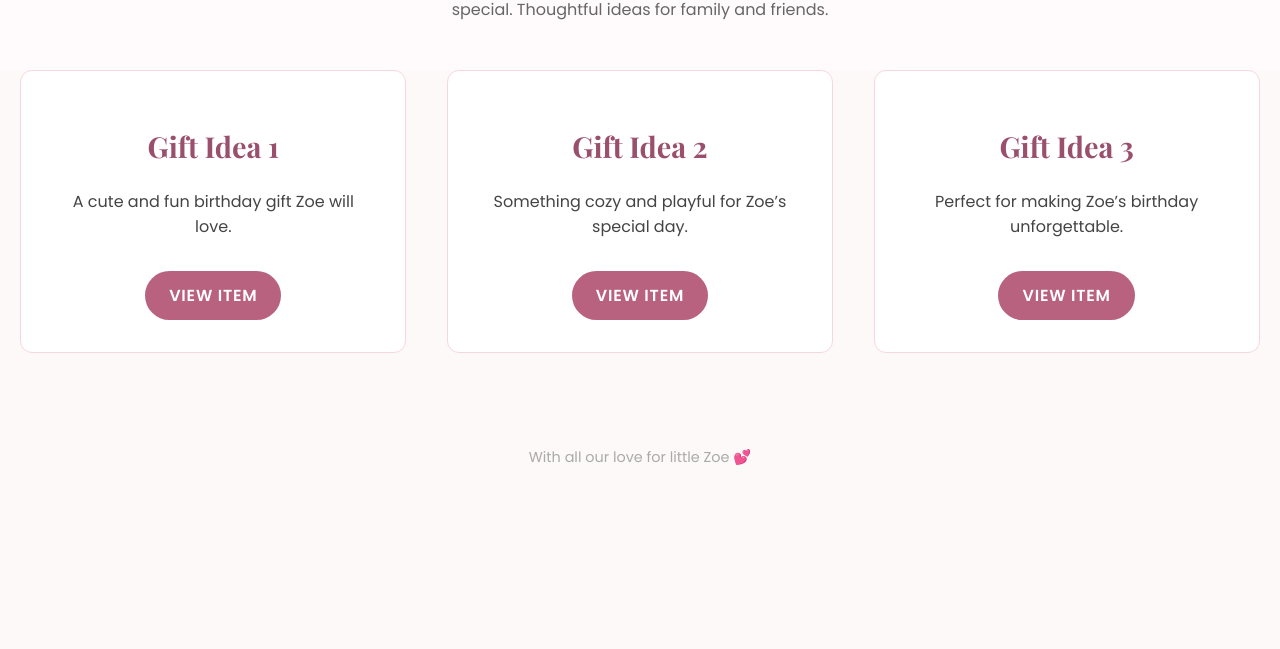
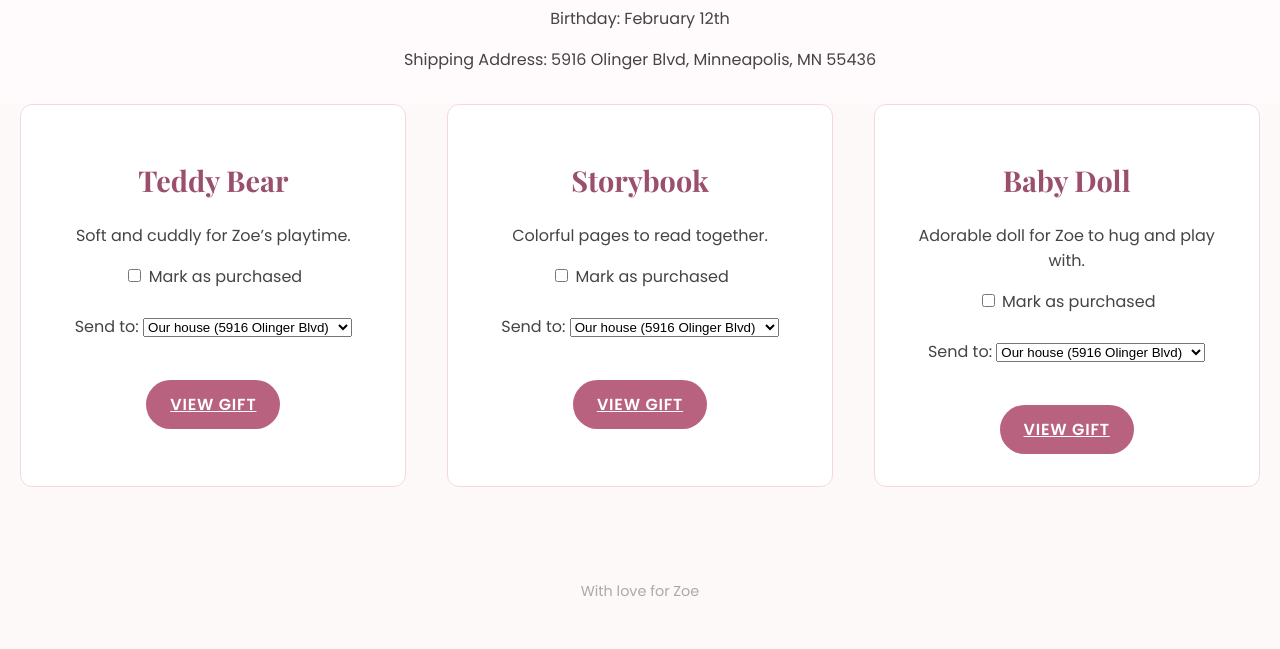
Before and after one commit to jamimfitz/zoe-wishlist, a plain HTML site: page birthday.html in a window 1280 px wide. Shown: the part 196-845 px from the top of the page. Before the commit the page ends 800 px from the top, so only its background shows below. Drawn offline with nearby package versions, Linux system fonts and the light colour scheme; a web font is replaced by a local one.

Commit message:
Update birthday.html

```diff
--- a/birthday.html
+++ b/birthday.html
@@ -8,35 +8,79 @@
 <link href="https://fonts.googleapis.com/css2?family=Playfair+Display:ital,wght@0,400;0,700;1,400&family=Poppins:wght@300;400;600&display=swap" rel="stylesheet">
 </head>
 <body>
+
+<!-- Floating shapes -->
+<div class="shape star" style="top: 10%; left: 15%; width: 25px; height: 25px;"></div>
+<div class="shape heart" style="top: 40%; left: 80%; width: 20px; height: 20px;"></div>
+<div class="shape flower" style="top: 70%; left: 30%; width: 30px; height: 30px;"></div>
+
 <header class="site-header">
-    <img src="images/zoe-photo.jpg" alt="Photo of Zoe" class="portrait">
   <h1>Zoe’s Birthday Wishlist</h1>
-    <p class="intro">A curated list of gifts that will make Zoe’s birthday extra special. Thoughtful ideas for family and friends.</p>
+  <p>Birthday: February 12th</p>
+  <p>Shipping Address: 5916 Olinger Blvd, Minneapolis, MN 55436</p>
 </header>
 
 <main class="cards">
-    <!-- Example gift items, replace links later -->
+
   <div class="card">
-      <h2>Gift Idea 1</h2>
-      <p>A cute and fun birthday gift Zoe will love.</p>
-      <span class="btn">View Item</span>
+    <h2>Teddy Bear</h2>
+    <p>Soft and cuddly for Zoe’s playtime.</p>
+    <label><input type="checkbox" class="gift-check"> Mark as purchased</label><br><br>
+    <label>
+      Send to:
+      <select class="gift-send">
+        <option value="our-house">Our house (5916 Olinger Blvd)</option>
+        <option value="their-house">My house (wrap & send myself)</option>
+      </select>
+    </label><br><br>
+    <a href="#" class="btn">View Gift</a>
   </div>
 
   <div class="card">
-      <h2>Gift Idea 2</h2>
-      <p>Something cozy and playful for Zoe’s special day.</p>
-      <span class="btn">View Item</span>
+    <h2>Storybook</h2>
+    <p>Colorful pages to read together.</p>
+    <label><input type="checkbox" class="gift-check"> Mark as purchased</label><br><br>
+    <label>
+      Send to:
+      <select class="gift-send">
+        <option value="our-house">Our house (5916 Olinger Blvd)</option>
+        <option value="their-house">My house (wrap & send myself)</option>
+      </select>
+    </label><br><br>
+    <a href="#" class="btn">View Gift</a>
   </div>
 
   <div class="card">
-      <h2>Gift Idea 3</h2>
-      <p>Perfect for making Zoe’s birthday unforgettable.</p>
-      <span class="btn">View Item</span>
+    <h2>Baby Doll</h2>
+    <p>Adorable doll for Zoe to hug and play with.</p>
+    <label><input type="checkbox" class="gift-check"> Mark as purchased</label><br><br>
+    <label>
+      Send to:
+      <select class="gift-send">
+        <option value="our-house">Our house (5916 Olinger Blvd)</option>
+        <option value="their-house">My house (wrap & send myself)</option>
+      </select>
+    </label><br><br>
+    <a href="#" class="btn">View Gift</a>
   </div>
+
 </main>
 
 <footer class="site-footer">
-    <p>With all our love for little Zoe 💕</p>
+  <p>With love for Zoe</p>
 </footer>
+
+<script>
+  // Optional: simple local storage for purchased checkboxes
+  const checkboxes = document.querySelectorAll('.gift-check');
+  checkboxes.forEach((box, index) => {
+    // Load saved state
+    if(localStorage.getItem('gift' + index) === 'true') box.checked = true;
+    box.addEventListener('change', () => {
+      localStorage.setItem('gift' + index, box.checked);
+    });
+  });
+</script>
+
 </body>
 </html>
```
Lines whose indentation alone changed are shown as unchanged.
